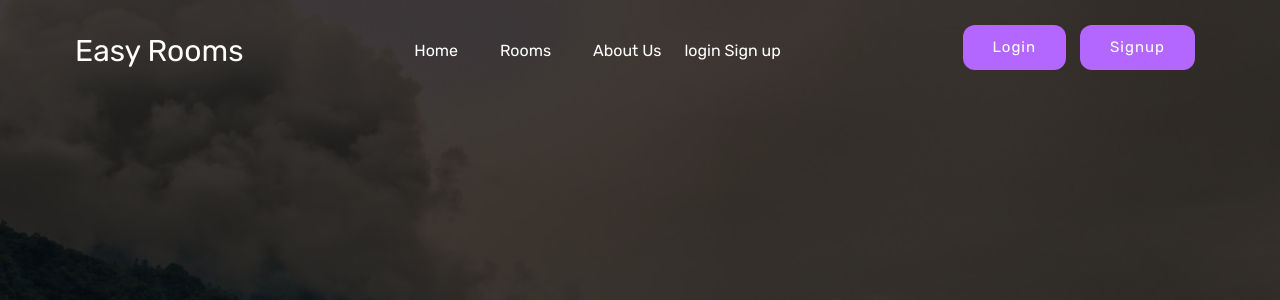
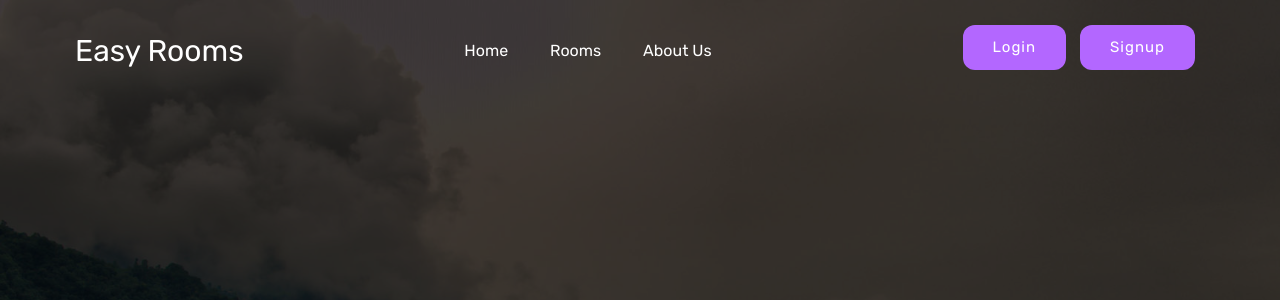
Before and after one commit to BikashJhendi/easyrooms, a Django app: page / in a window 1280 px wide. Shown: the top 300 px of the page. Run offline with Django 3.2, Linux system fonts and the light colour scheme; some libraries are stand-ins or nearby versions.

Commit message:
mobile-menu update

```diff
--- a/roomsapps/static/css/style.css
+++ b/roomsapps/static/css/style.css
@@ -678,6 +678,9 @@ hr {
 .mobile_menu .slicknav_menu .slicknav_nav .slicknav_item a {
     padding: 0 !important;
 }
+.mobile_sign{
+    display: none;
+}
 /*main navbar header End*/
 
 
--- a/roomsapps/templates/index.html
+++ b/roomsapps/templates/index.html
@@ -42,8 +42,8 @@
                                 <li><a href="{% url 'index' %}">Home</a></li>
                                 <li><a href="{% url 'rooms' %}">Rooms</a></li>
                                 <li><a href="{% url 'aboutUs' %}">About Us</a></li>
-                                <a href="{% url 'login' %}">login</a>
-                                <a href="{% url 'signup' %}">Sign up</a>
+                               <a href="{% url 'signup' %}" class="mobile_sign">Sign up</a>
+                                <a href="{% url 'login' %}" class="mobile_sign">Login </a>
                             </ul>
                         </nav>
                     </div>
--- a/roomsapps/templates/login.html
+++ b/roomsapps/templates/login.html
@@ -45,8 +45,8 @@
                                 <li><a href="{% url 'index' %}">Home</a></li>
                                 <li><a href="{% url 'rooms' %}">Rooms</a></li>
                                 <li><a href="{% url 'aboutUs' %}">About Us</a></li>
-                                <a href="{% url 'login' %}">login</a>
-                                <a href="{% url 'signup' %}">Sign up</a>
+                             <a href="{% url 'signup' %}" class="mobile_sign">Sign up</a>
+                                <a href="{% url 'login' %}" class="mobile_sign">Login </a>
                             </ul>
                         </nav>
                     </div>
--- a/roomsapps/templates/privacy.html
+++ b/roomsapps/templates/privacy.html
@@ -43,8 +43,8 @@
                                 <li><a href="{% url 'index'%}">Home</a></li>
                                 <li><a href="{% url 'rooms' %}">Rooms</a></li>
                                 <li><a href="{% url 'aboutUs' %}">About Us</a></li>
-                                <a href="{% url 'login' %}">login</a>
-                                <a href="{% url 'signup' %}">Sign up</a>
+                                <a href="{% url 'signup' %}" class="mobile_sign">Sign up</a>
+                                <a href="{% url 'login' %}" class="mobile_sign">Login </a>
                             </ul>
                         </nav>
                     </div>
--- a/roomsapps/templates/rooms.html
+++ b/roomsapps/templates/rooms.html
@@ -41,8 +41,8 @@
                                 <li><a href="{% url 'index'%}">Home</a></li>
                                 <li><a href="{% url 'rooms' %}">Rooms</a></li>
                                 <li><a href="{% url 'aboutUs' %}">About Us</a></li>
-                                <a href="{% url 'login' %}">login</a>
-                                <a href="{% url 'signup' %}">Sign up</a>
+                                <a href="{% url 'signup' %}" class="mobile_sign">Sign up</a>
+                                <a href="{% url 'login' %}" class="mobile_sign">Login </a>
                             </ul>
                         </nav>
                     </div>
--- a/roomsapps/templates/signup.html
+++ b/roomsapps/templates/signup.html
@@ -44,8 +44,8 @@
                                 <li><a href="{% url 'index' %}">Home</a></li>
                                 <li><a href="{% url 'rooms' %}">Rooms</a></li>
                                 <li><a href="{% url 'aboutUs' %}">About Us</a></li>
-                                <a href="{% url 'login' %}">login</a>
-                                <a href="{% url 'signup' %}">Sign up</a>
+                                <a href="{% url 'signup' %}" class="mobile_sign">Sign up</a>
+                                <a href="{% url 'login' %}" class="mobile_sign">Login </a>
                             </ul>
                         </nav>
                     </div>
```
Also changed, not shown: roomsapps/templates/aboutUs.html (+4 -4 lines).
